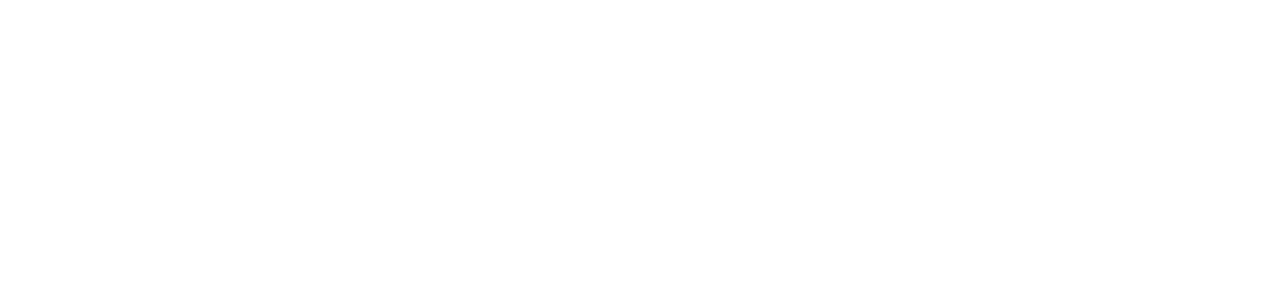
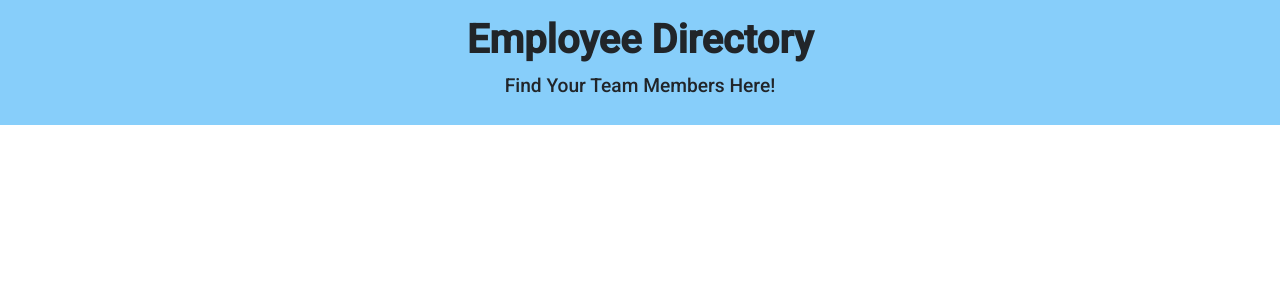
Before and after one commit to anusontarangkul/React-employee-directory, a React (Create React App) app: page / in a window 1280 px wide. Shown: the top 300 px of the page. Built offline with nearby package versions, Linux system fonts and the light colour scheme.

Commit message:
add Heading

```diff
--- a/public/index.html
+++ b/public/index.html
@@ -10,34 +10,17 @@
       content="Web site created using create-react-app"
     />
     <link rel="apple-touch-icon" href="%PUBLIC_URL%/logo192.png" />
-    <!--
-      manifest.json provides metadata used when your web app is installed on a
-      user's mobile device or desktop. See https://developers.google.com/web/fundamentals/web-app-manifest/
-    -->
     <link rel="manifest" href="%PUBLIC_URL%/manifest.json" />
-    <!--
-      Notice the use of %PUBLIC_URL% in the tags above.
-      It will be replaced with the URL of the `public` folder during the build.
-      Only files inside the `public` folder can be referenced from the HTML.
-
-      Unlike "/favicon.ico" or "favicon.ico", "%PUBLIC_URL%/favicon.ico" will
-      work correctly both with client-side routing and a non-root public URL.
-      Learn how to configure a non-root public URL by running `npm run build`.
-    -->
-    <title>React App</title>
+    <link
+      rel="stylesheet"
+      href="https://cdn.jsdelivr.net/npm/bootstrap@4.5.3/dist/css/bootstrap.min.css"
+      integrity="sha384-TX8t27EcRE3e/ihU7zmQxVncDAy5uIKz4rEkgIXeMed4M0jlfIDPvg6uqKI2xXr2"
+      crossorigin="anonymous"
+    />
+    <title>Employee Directory</title>
   </head>
   <body>
     <noscript>You need to enable JavaScript to run this app.</noscript>
     <div id="root"></div>
-    <!--
-      This HTML file is a template.
-      If you open it directly in the browser, you will see an empty page.
-
-      You can add webfonts, meta tags, or analytics to this file.
-      The build step will place the bundled scripts into the <body> tag.
-
-      To begin the development, run `npm start` or `yarn start`.
-      To create a production bundle, use `npm run build` or `yarn build`.
-    -->
   </body>
 </html>
--- a/src/App.css
+++ b/src/App.css
@@ -1,3 +1,9 @@
+@import url("https://fonts.googleapis.com/css2?family=Roboto:wght@500&display=swap");
+
+* {
+  font-family: "Roboto", sans-serif;
+}
+
 .App {
   text-align: center;
 }
--- a/src/App.js
+++ b/src/App.js
@@ -13,6 +13,9 @@
 function App() {
   return (
     <div className="App">
+      <Wrapper>
+        <Heading />
+      </Wrapper>
     </div>
   );
 }
--- a/src/components/Heading/index.js
+++ b/src/components/Heading/index.js
@@ -2,7 +2,12 @@
 import "./style.css";
 
 function Heading() {
-    return (null)
+    return (
+        <header className="header-style">
+            <h1 className="h1-style">Employee Directory</h1>
+            <p className="p-style">Find Your Team Members Here!</p>
+        </header>
+    )
 }
 
 export default Heading;
--- a/src/components/Heading/style.css
+++ b/src/components/Heading/style.css
@@ -0,0 +1,13 @@
+.header-style {
+  background-color: lightskyblue;
+  padding-top: 1rem;
+  padding-bottom: 0.5rem;
+}
+
+.h1-style {
+  font-weight: bold;
+}
+
+.p-style {
+  font-size: larger;
+}
--- a/src/components/Search/index.js
+++ b/src/components/Search/index.js
@@ -0,0 +1,8 @@
+import React from 'react';
+import "./style.css";
+
+function Search() {
+    return (null)
+}
+
+export default Search;
--- a/src/components/Wrapper/index.js
+++ b/src/components/Wrapper/index.js
@@ -0,0 +1,8 @@
+import React from "react";
+import "./style.css";
+
+function Wrapper(props) {
+    return <main className="wrapper" {...props} />;
+}
+
+export default Wrapper;
--- a/src/index.js
+++ b/src/index.js
@@ -3,9 +3,4 @@
 import './index.css';
 import App from './App';
 
-ReactDOM.render(
-  <React.StrictMode>
-    <App />
-  </React.StrictMode>,
-  document.getElementById('root')
-);
+ReactDOM.render(<App />, document.getElementById("root"));
```
